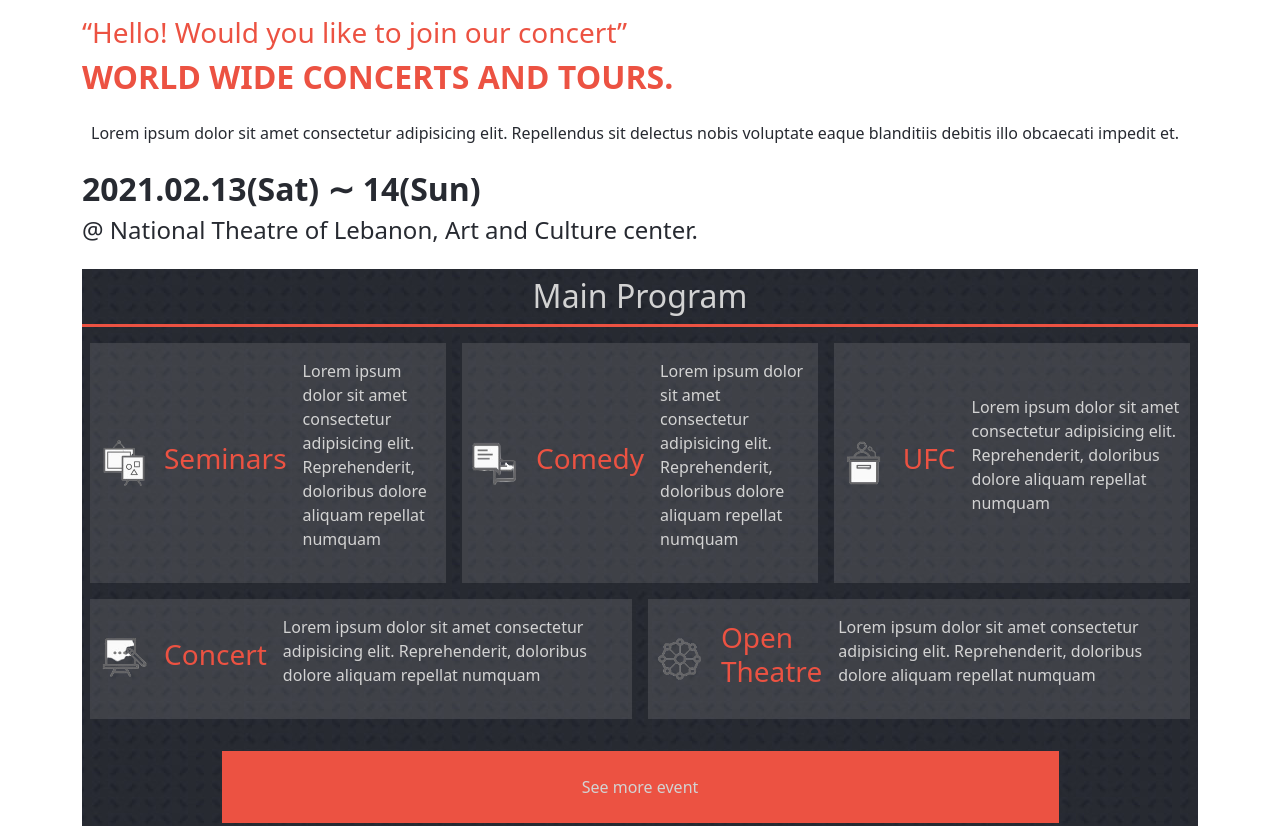
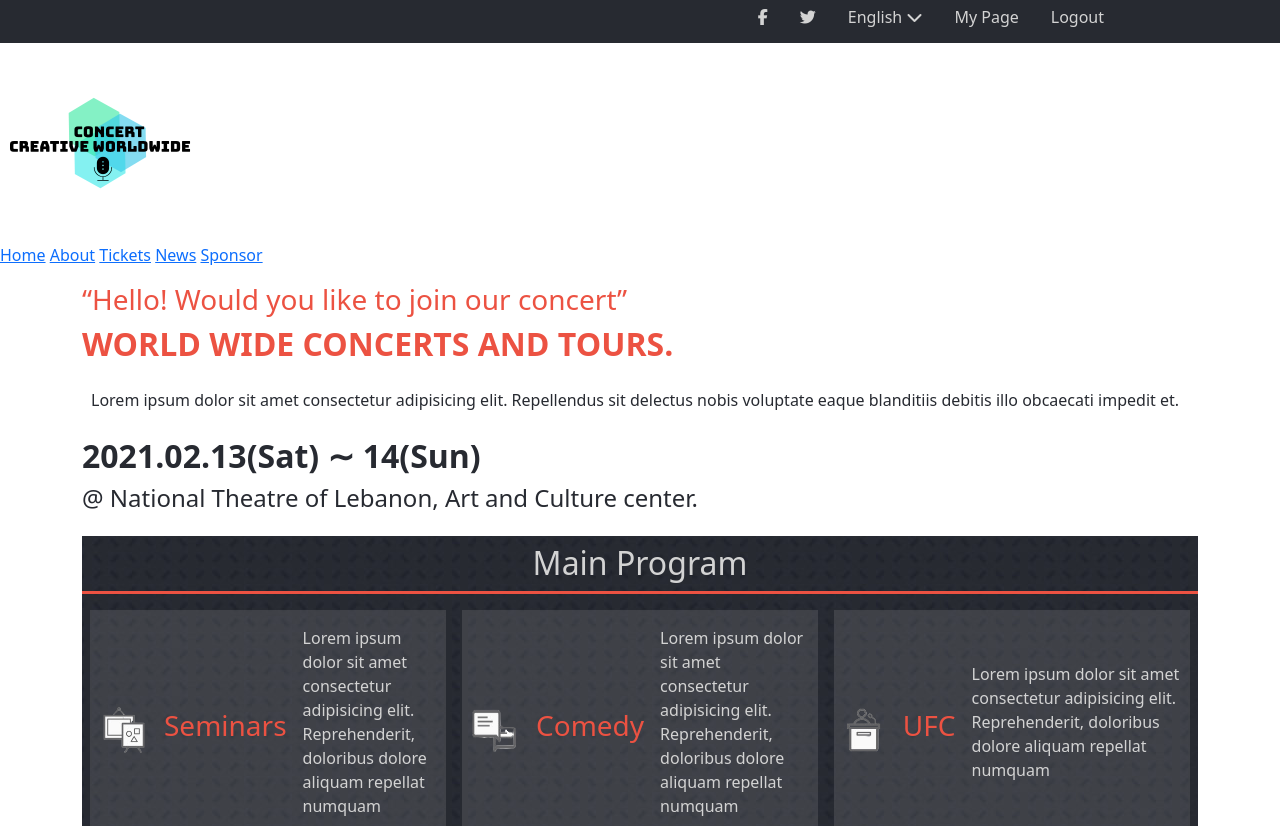
Before and after one commit to chrystalme/concert-hub, a website: page index.html in a window 1280 px wide. Shown: the top 826 px of the page. Drawn offline with Linux system fonts and the light colour scheme.

Commit message:
Add destop top__bar

```diff
--- a/index.html
+++ b/index.html
@@ -21,6 +21,28 @@
                     <a href="#">News</a>
                     <a href="#">Sponsor</a>
                 </div>
+            </div>
+        </nav>
+        <nav class="d-none d-md-block">
+            <div class="top__bar">
+                <div class="top__bar-links py-2 d-flex flex-row justify-content-end">
+                    <h6><a href="#"><i class="fab fa-facebook-f"></i></a></h6>
+                    <h6><a href=""><i class="fab fa-twitter"></i></a></h6>
+                    <h6><a href="#">English <i class="fas fa-chevron-down"></i></a></h6>
+                    <h6> <a href="#">My Page </a></h6>
+                    <h6 class="mr-md-5"><a href="#">Logout</a></h6>
+                </div>
+            </div>
+            <div>
+                <img src="/images/logo_200x200.png" alt="Concert Creative worldwide logo">
+            </div>
+            <div>
+                <a href="index.html">Home</a>
+                <a href="about.html">About</a>
+                <a href="get-ticket.html">Tickets</a>
+                <a href="#">News</a>
+                <a href="#">Sponsor</a>
+                <a href="#"></a>
             </div>
         </nav>
     </header>
@@ -122,11 +144,11 @@
 
     </div>
     <script>
-        function myFunction(){
+        function myFunction() {
             var x = document.getElementById("links");
             if (x.style.alignContent === "block") {
                 x.style.display = "none";
-            }else{
+            } else {
                 x.style.display = "block";
             }
         }
--- a/sass/_main.scss
+++ b/sass/_main.scss
@@ -6,6 +6,19 @@ $grey-color: #d3d3d3;
 html,
 body {
   font-family: cocogoose, Lato;
+}
+
+.top__bar{
+  background-color: $black-color;
+
+}
+.top__bar-links{
+  margin-right: 10rem;
+  a{
+    color: $grey-color;
+    text-decoration: none;
+    padding: 1rem;
+  }
 }
 
 .menu-icon {
@@ -124,7 +137,7 @@ body {
     }
     .img-2{
         position: relative;
-        top: -2rem;
+        top: -3rem;
         left: 1rem;
         z-index: 1;
     }
```
Also changed, not shown: get-ticket.html (+9 -9 lines), css/style.css, 1 other file.
